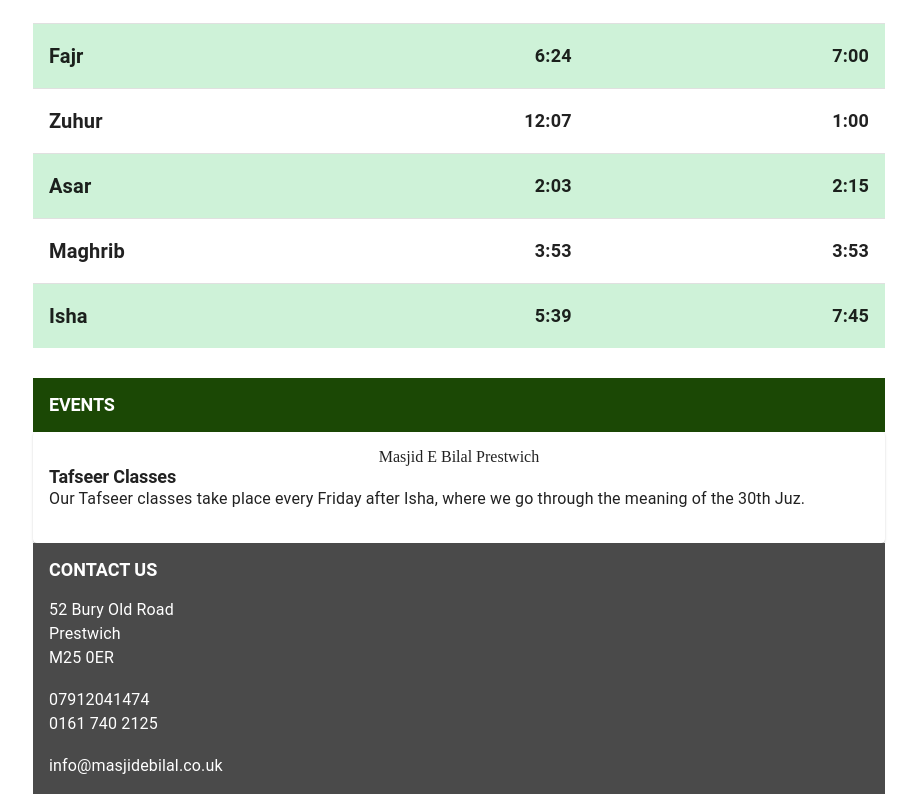
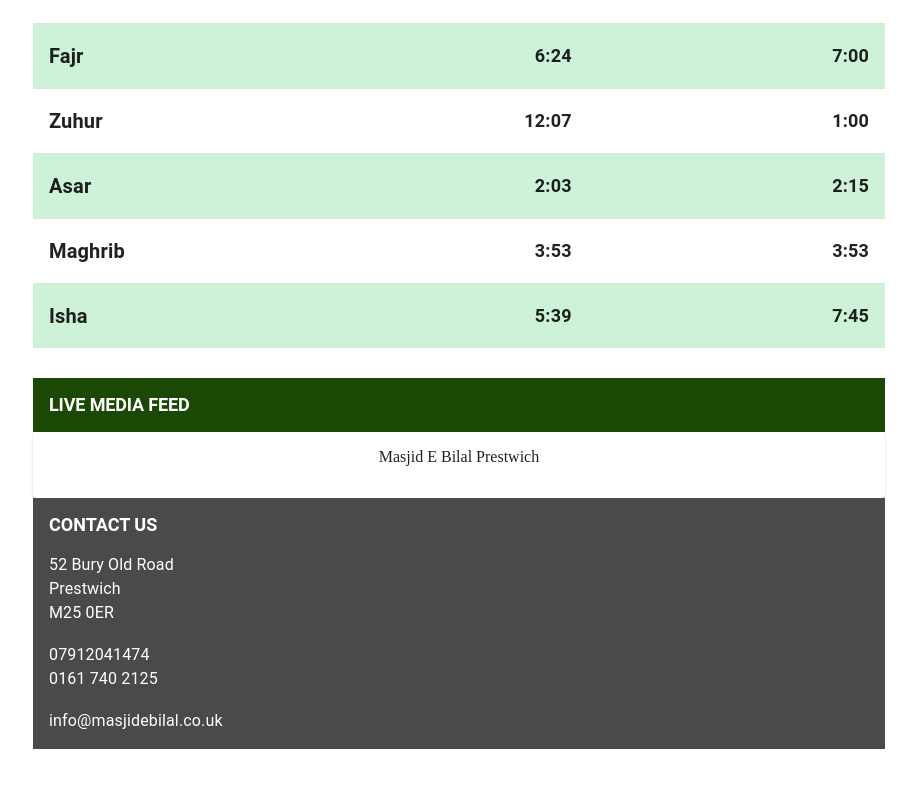
Before and after one commit to adam-ali/masjid-bilal, a Next.js app: page / in a window 1280 px wide. Shown: the part 562-1356 px from the top of the page, without its empty margins (181-1098 px from the left). After the commit the page ends 1311 px from the top, so only its background shows below. Built offline with nearby package versions, Linux system fonts and the light colour scheme.

Commit message:
add google analytics and remove events

```diff
--- a/components/Home/LatestUpdates/LatestUpdates.tsx
+++ b/components/Home/LatestUpdates/LatestUpdates.tsx
@@ -33,10 +33,10 @@
         <div className="flex justify-center">
           {isMounted && <div dangerouslySetInnerHTML={{ __html: isMobile ? mobileScript : desktopScript }} />}
         </div>
-        <Typography variant="h2">Tafseer Classes</Typography>
+        {/* <Typography variant="h2">Tafseer Classes</Typography>
         <Typography variant="body1">
           Our Tafseer classes take place every Friday after Isha, where we go through the meaning of the 30th Juz.
-        </Typography>
+        </Typography> */}
       </CardContent>
       <CardActions>{/* <Button size="small">Learn More</Button> */}</CardActions>
     </Card>
@@ -47,7 +47,7 @@
     <>
       <Box sx={{ bgcolor: 'secondary.main', mt: '30px', p: '16px' }}>
         <Typography color={'white'} variant="h2">
-          EVENTS
+          LIVE MEDIA FEED
         </Typography>
       </Box>
 
--- a/pages/_app.tsx
+++ b/pages/_app.tsx
@@ -6,11 +6,22 @@
 import { theme } from '../theme/theme'
 import Head from 'next/head'
 import '../styles/globals.css'
+import Script from 'next/script'
 
 function MyApp({ Component, pageProps }: AppProps) {
   return (
     <>
       <Head>
+        <Script async src="https://www.googletagmanager.com/gtag/js?id=G-2VPES8G3LQ" />
+        <Script>
+          {`
+          window.dataLayer = window.dataLayer || [];
+          function gtag(){dataLayer.push(arguments);}
+          gtag('js', new Date());
+
+          gtag('config', 'G-2VPES8G3LQ');
+      `}
+        </Script>
         <title>Masjid Bilal</title>
       </Head>
 
--- a/pages/_document.tsx
+++ b/pages/_document.tsx
@@ -7,7 +7,7 @@
   return (
     <Html lang="en">
       <Head>
-        <meta name="description" content="Generated by create next app" />
+        <meta name="description" content="Masjid Bilal Prestiwch prayer times" />
         <link rel="icon" href="/mosque.ico" />
       </Head>
       <body>
```
Also changed, not shown: 1 other file (tests, documents, lock files or other folders).
